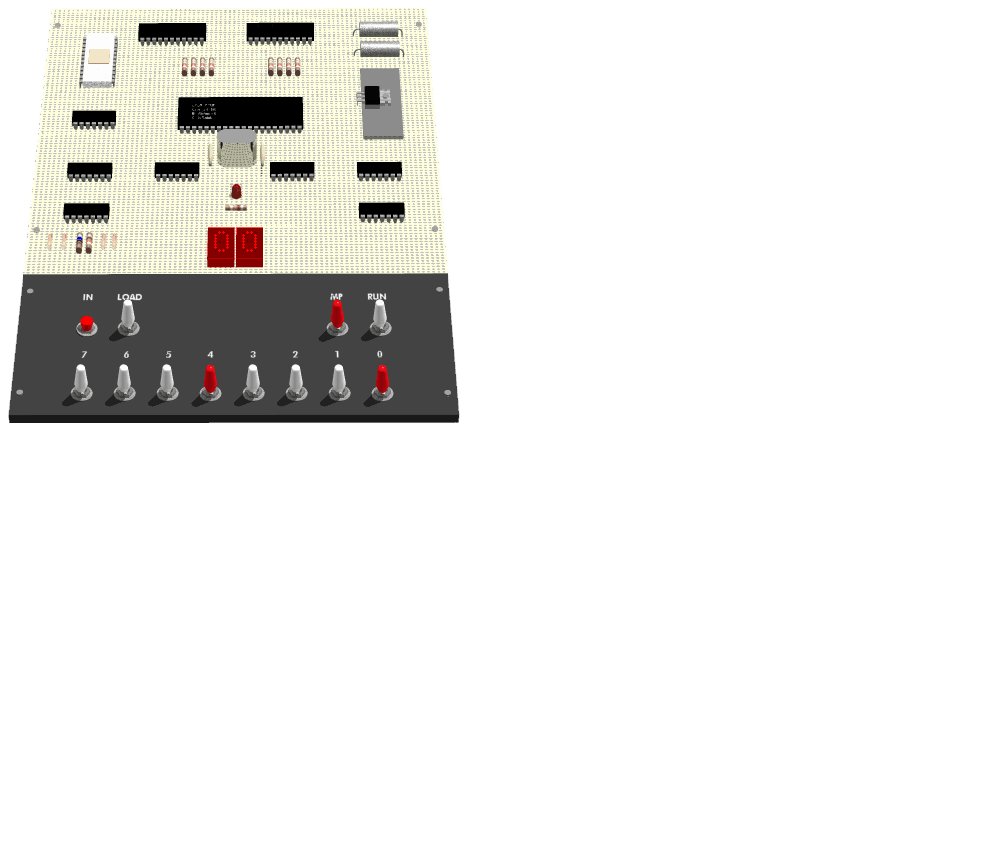
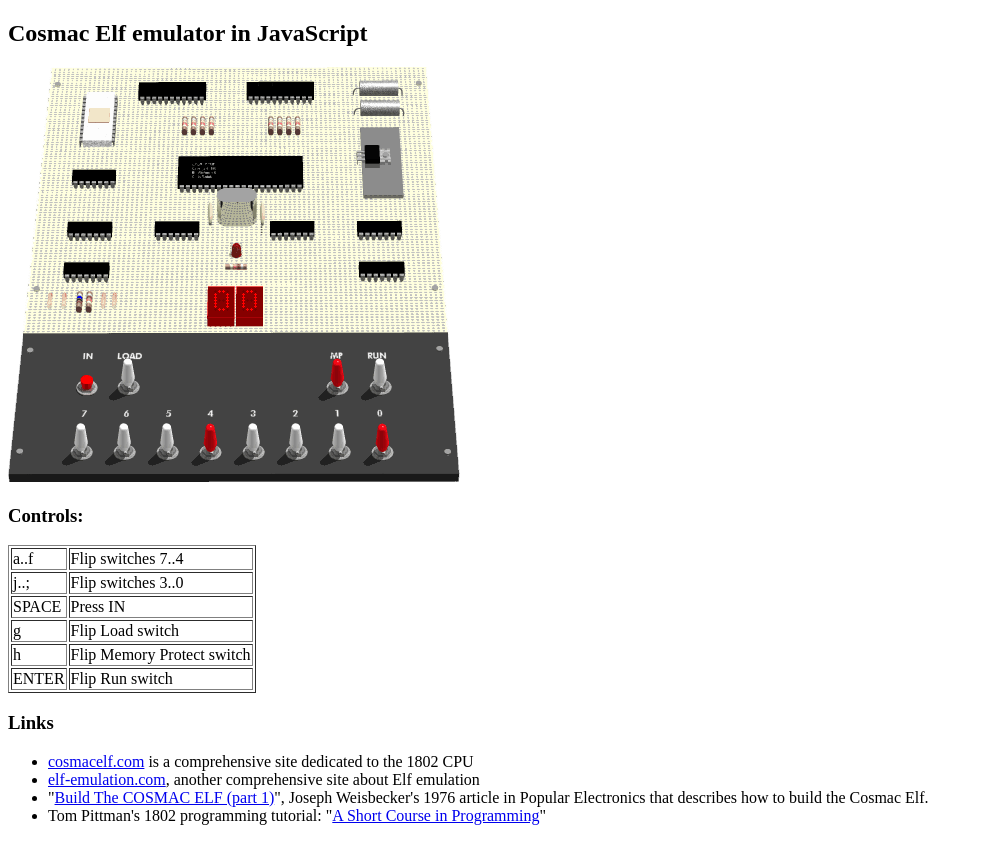
Before and after one commit to rbscholtus/cosmacelf.js, a plain HTML site: page index.html in a window 1280 px wide. Shown: the whole page, without its empty margins (0-983 px from the left). Before the commit the page ends 800 px from the top, so only its background shows below. Drawn offline with Linux system fonts and the light colour scheme.

Commit message:
Added controls and links

```diff
--- a/index.html
+++ b/index.html
@@ -33,8 +33,27 @@ $(window).load(function() {
 <img id='ledOnImage' src='images/led-on.png' alt='Cosmac Elf LED in on state' style='display:none;' />
 <img id='displayImage' src='images/display.png' alt='All digits of the hex display' style='display:none;' />
 
+<h2>Cosmac Elf emulator in JavaScript</h2>
 <canvas id='elfCanvas' width='452' height='415'>
 Your browser does not support the HTML5 canvas tag.</canvas>
 
+<h3>Controls:</h3>
+<table border="1">
+<tbody><tr><td>a..f</td><td>Flip switches 7..4</td></tr>
+<tr><td>j..;</td><td>Flip switches 3..0</td></tr>
+<tr><td>SPACE</td><td>Press IN</td></tr>
+<tr><td>g</td><td>Flip Load switch</td></tr>
+<tr><td>h</td><td>Flip Memory Protect switch</td></tr>
+<tr><td>ENTER</td><td>Flip Run switch</td></tr>
+</tbody></table>
+
+<h3>Links</h3>
+<ul>
+<li><a href="http://www.cosmacelf.com/" target="_blank">cosmacelf.com</a> is a comprehensive site dedicated to the 1802 CPU</li>
+<li><a href="http://www.elf-emulation.com/" target="_blank">elf-emulation.com</a>, another comprehensive site about Elf emulation</li>
+<li>"<a href="http://incolor.inetnebr.com/bill_r/elf/html/elf-1-33.htm" target="_blank">Build The COSMAC ELF (part 1)</a>", Joseph Weisbecker's 1976 article in Popular Electronics that describes how to build the Cosmac Elf.</li>
+<li>Tom Pittman's 1802 programming tutorial: "<a href="http://www.cosmacelf.com/shortcourse.htm" target="_blank">A Short Course in Programming</a>"</li>
+</ul>
+
 </body>
 </html>
```
